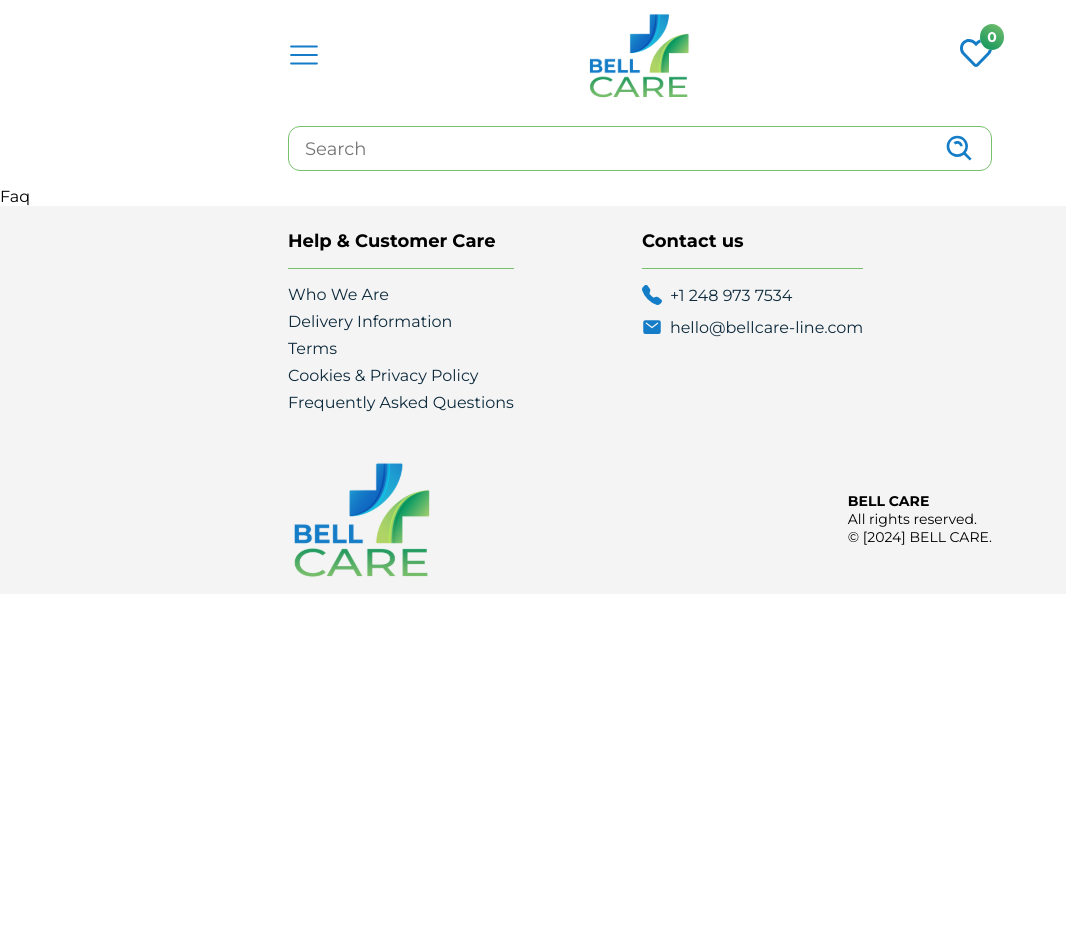
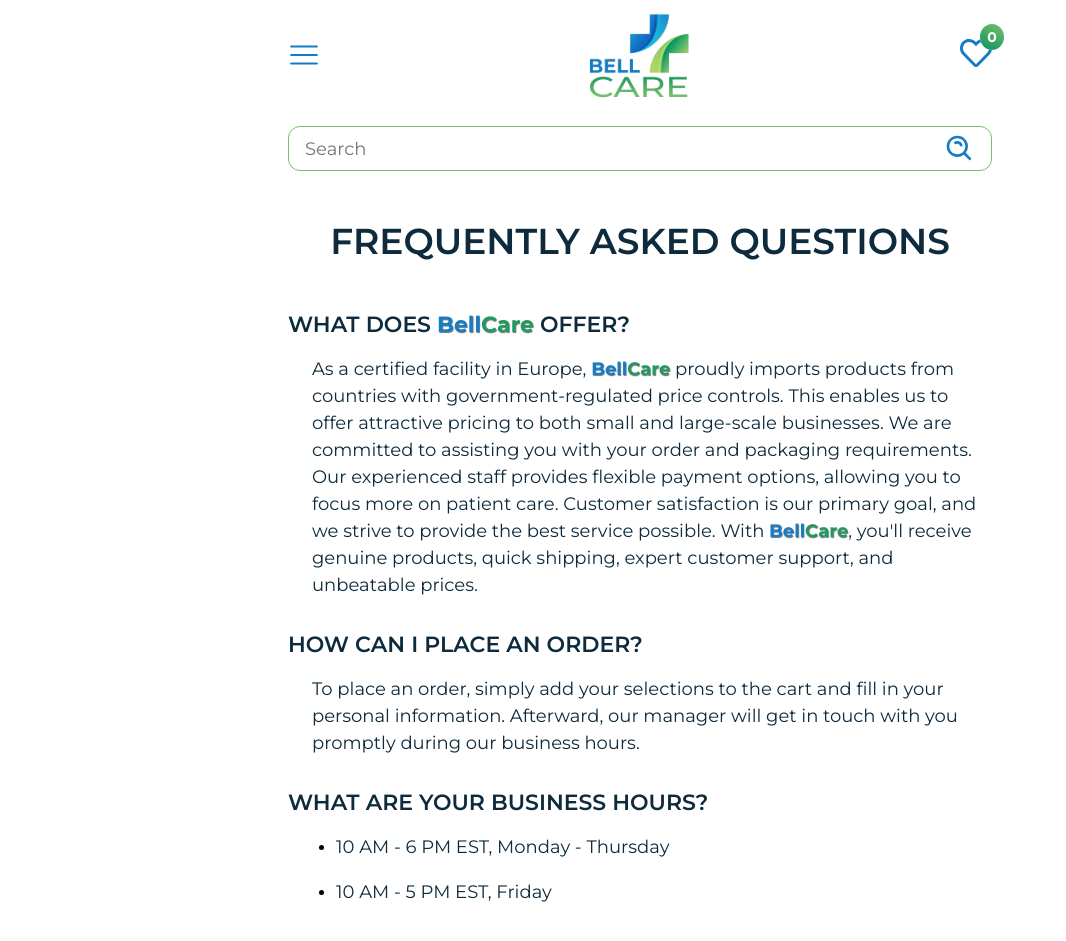
Before and after one commit to Musteks555/BellCare, a React (Vite) app: page /faq in a window 1280 px wide. Shown: the top 941 px of the page, without its empty margins (0-1066 px from the left). Before the commit the page ends 800 px from the top, so only its background shows below. Built offline with nearby package versions, Linux system fonts and the light colour scheme.

Commit message:
add FAQ page

```diff
--- a/src/pages/Faq/Faq.jsx
+++ b/src/pages/Faq/Faq.jsx
@@ -1,3 +1,4 @@
+import Container from "../../components/Container/Container";
 import DocumentTitle from "../../components/DocumentTitle/DocumentTitle";
 
 import css from "./Faq.module.css";
@@ -5,9 +6,128 @@
 const Faq = () => {
     return (
         <>
-            <DocumentTitle>Faq</DocumentTitle>
+            <DocumentTitle>Frequently Asked Questions</DocumentTitle>
 
-            <div>Faq</div>
+            <section className={css.faq}>
+                <Container>
+                    <h1 className={css.faqTitle}>FREQUENTLY ASKED QUESTIONS</h1>
+
+                    <ul className={css.faqList}>
+                        <li className={css.faqItem}>
+                            <h2 className={css.faqItemTitle}>
+                                WHAT DOES{" "}
+                                <b className={css.faqNameColor}>
+                                    Bell<span>Care</span>
+                                </b>{" "}
+                                OFFER?
+                            </h2>
+
+                            <div className={css.faqItemContainer}>
+                                <p className={css.faqItemText}>
+                                    As a certified facility in Europe,{" "}
+                                    <b className={css.faqNameColor}>
+                                        Bell<span>Care</span>
+                                    </b>{" "}
+                                    proudly imports products from countries with government-regulated price controls. This enables us to
+                                    offer attractive pricing to both small and large-scale businesses. We are committed to assisting you
+                                    with your order and packaging requirements. Our experienced staff provides flexible payment options,
+                                    allowing you to focus more on patient care. Customer satisfaction is our primary goal, and we strive to
+                                    provide the best service possible. With{" "}
+                                    <b className={css.faqNameColor}>
+                                        Bell<span>Care</span>
+                                    </b>
+                                    , you&apos;ll receive genuine products, quick shipping, expert customer support, and unbeatable prices.
+                                </p>
+                            </div>
+                        </li>
+
+                        <li className={css.faqItem}>
+                            <h2 className={css.faqItemTitle}>HOW CAN I PLACE AN ORDER? </h2>
+
+                            <div className={css.faqItemContainer}>
+                                <p className={css.faqItemText}>
+                                    To place an order, simply add your selections to the cart and fill in your personal information.
+                                    Afterward, our manager will get in touch with you promptly during our business hours.
+                                </p>
+                            </div>
+                        </li>
+
+                        <li className={css.faqItem}>
+                            <h2 className={css.faqItemTitle}>WHAT ARE YOUR BUSINESS HOURS?</h2>
+
+                            <div className={css.faqItemContainer}>
+                                <ul className={css.faqSubList}>
+                                    <li className={css.faqSubItem}>
+                                        <p className={css.faqItemText}>10 AM - 6 PM EST, Monday - Thursday</p>
+                                    </li>
+
+                                    <li className={css.faqSubItem}>
+                                        <p className={css.faqItemText}>10 AM - 5 PM EST, Friday</p>
+                                    </li>
+                                </ul>
+                            </div>
+                        </li>
+
+                        <li className={css.faqItem}>
+                            <h2 className={css.faqItemTitle}>WHO CAN PLACE AN ORDER?</h2>
+
+                            <div className={css.faqItemContainer}>
+                                <p className={css.faqItemText}>
+                                    <b className={css.faqNameColor}>
+                                        Bell<span>Care</span>
+                                    </b>{" "}
+                                    only accepts orders from doctors, clinics, hospitals, and wholesalers.
+                                </p>
+                            </div>
+                        </li>
+
+                        <li className={css.faqItem}>
+                            <h2 className={css.faqItemTitle}>HOW FAST WILL I RECEIVE THE PRODUCTS?</h2>
+
+                            <div className={css.faqItemContainer}>
+                                <p className={css.faqItemText}>
+                                    You will receive your consignment within 2 to 10 business days from the day the parcel is shipped.
+                                </p>
+                            </div>
+                        </li>
+
+                        <li className={css.faqItem}>
+                            <h2 className={css.faqItemTitle}>WHAT PAYMENT METHODS DO YOU ACCEPT?</h2>
+
+                            <div className={css.faqItemContainer}>
+                                <p className={css.faqItemText}>We accept payments made with Visa and MasterCard.</p>
+                            </div>
+                        </li>
+
+                        <li className={css.faqItem}>
+                            <h2 className={css.faqItemTitle}>WHAT DO I DO IF MY PACKAGE GETS LOST OR DAMAGED DURING TRANSIT?</h2>
+
+                            <div className={css.faqItemContainer}>
+                                <p className={css.faqItemText}>
+                                    If your package does not reach you, our first step is to locate it and resolve the issue. In the event
+                                    of a return, you will be offered either a replacement of the goods or a 100% refund of the returned
+                                    products.
+                                </p>
+                            </div>
+                        </li>
+
+                        <li className={css.faqItem}>
+                            <h2 className={css.faqItemTitle}>CONTACT US</h2>
+
+                            <div className={css.faqItemContainer}>
+                                <p className={css.faqItemText}>
+                                    Should you have any other inquiries, please fill in the contact form, and one of our managers will reach
+                                    out to you within 24 hours.
+                                </p>
+                            </div>
+                        </li>
+
+                        <li className={css.faqItem}>
+                            <h2 className={css.faqItemTitle}>Please Note: We only sell to certified doctors and companies.</h2>
+                        </li>
+                    </ul>
+                </Container>
+            </section>
         </>
     );
 };
--- a/src/pages/Faq/Faq.module.css
+++ b/src/pages/Faq/Faq.module.css
@@ -0,0 +1,216 @@
+.faq {
+    padding: 32px 0;
+}
+
+.faqTitle {
+    font-size: 30px;
+    line-height: normal;
+    color: #0e2b3d;
+    font-weight: 600;
+    text-align: center;
+
+    margin-bottom: 32px;
+}
+
+.faqDescription {
+    font-size: 16px;
+    line-height: 1.5;
+    color: #0e2b3d;
+
+    text-align: center;
+
+    margin-bottom: 40px;
+}
+
+.faqNameColor {
+    text-shadow: 0.7px 0.7px 1px #0000008a;
+    color: #157dc7;
+}
+
+.faqNameColor span {
+    color: #1f9b60;
+}
+
+.faqSubTitle {
+    font-size: 28px;
+    line-height: normal;
+    color: #0e2b3d;
+    font-weight: 600;
+    text-align: center;
+
+    margin-bottom: 32px;
+}
+
+.faqSubTitle strong {
+    text-shadow: 0.7px 0.7px 1px #0000008a;
+    color: #157dc7;
+}
+
+.faqSubTitle strong span {
+    color: #1f9b60;
+}
+
+.faqList {
+    display: flex;
+    flex-direction: column;
+
+    gap: 24px;
+}
+
+.faqItem {
+    display: flex;
+    flex-direction: column;
+
+    gap: 12px;
+}
+
+.faqItemTitle {
+    font-size: 20px;
+    line-height: normal;
+    font-weight: 600;
+    color: #0e2b3d;
+}
+
+.faqItemContainer {
+    display: flex;
+    flex-direction: column;
+
+    gap: 12px;
+
+    padding-left: 16px;
+}
+
+.faqItemText {
+    font-size: 16px;
+    line-height: 1.5;
+    color: #0e2b3d;
+}
+
+.faqItemSubTitle {
+    font-size: 18px;
+    line-height: normal;
+    font-weight: 600;
+    color: #0e2b3d;
+}
+
+.faqSubList {
+    display: flex;
+    flex-direction: column;
+
+    gap: 16px;
+
+    list-style: disc;
+    padding-left: 16px;
+}
+
+@media screen and (min-width: 768px) {
+    .faq {
+        padding: 32px 0 64px;
+    }
+
+    .faqTitle {
+        font-size: 36px;
+
+        margin-bottom: 48px;
+    }
+
+    .faqDescription {
+        font-size: 18px;
+
+        margin-bottom: 48px;
+    }
+
+    .faqSubTitle {
+        font-size: 30px;
+
+        margin-bottom: 48px;
+    }
+
+    .faqList {
+        gap: 32px;
+    }
+
+    .faqItem {
+        gap: 18px;
+    }
+
+    .faqItemTitle {
+        font-size: 22px;
+    }
+
+    .faqItemContainer {
+        gap: 18px;
+
+        padding-left: 24px;
+    }
+
+    .faqItemText {
+        font-size: 18px;
+    }
+
+    .faqItemSubTitle {
+        font-size: 20px;
+    }
+
+    .faqSubList {
+        gap: 18px;
+
+        padding-left: 24px;
+    }
+}
+
+@media screen and (min-width: 1440px) {
+    .faq {
+        padding: 32px 0 64px;
+    }
+
+    .faqTitle {
+        font-size: 44px;
+
+        margin-bottom: 56px;
+    }
+
+    .faqDescription {
+        font-size: 20px;
+
+        margin-bottom: 64px;
+    }
+
+    .faqSubTitle {
+        font-size: 30px;
+
+        margin-bottom: 48px;
+    }
+
+    .faqList {
+        gap: 40px;
+    }
+
+    .faqItem {
+        gap: 24px;
+    }
+
+    .faqItemTitle {
+        font-size: 24px;
+    }
+
+    .faqItemContainer {
+        gap: 24px;
+
+        padding-left: 32px;
+    }
+
+    .faqItemText {
+        font-size: 20px;
+    }
+
+    .faqItemSubTitle {
+        font-size: 22px;
+    }
+
+    .faqSubList {
+        gap: 24px;
+
+        padding-left: 32px;
+    }
+}
```
